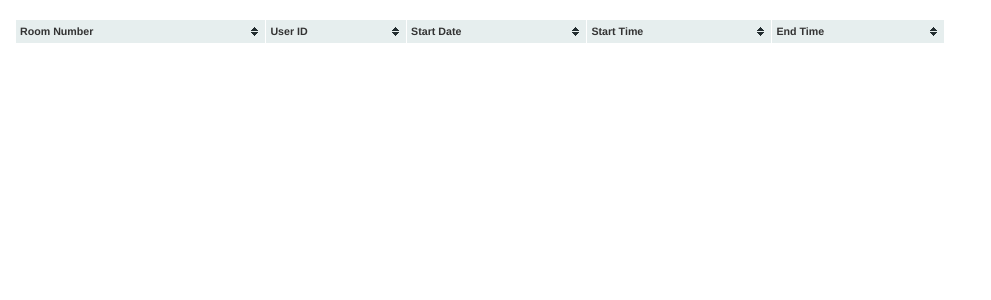
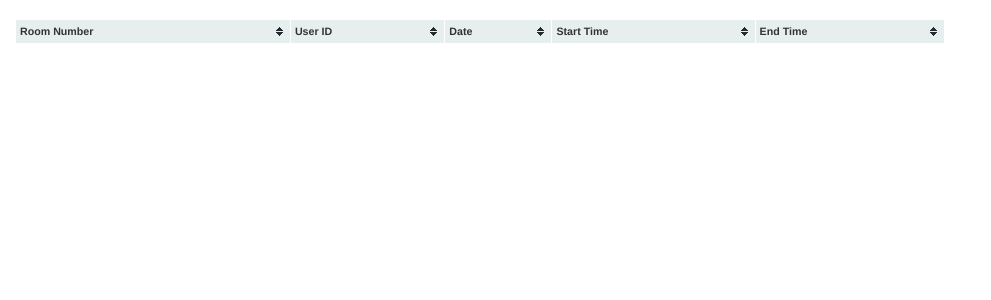
Before and after one commit to SCCapstone/RoomScheduling, a Python web app: template RoomSchedulerApp/templates/roomlist.html in a window 1280 px wide. Shown: the part 52-352 px from the top of the page, without its empty margins (0-991 px from the left). Run offline with Jinja, Linux system fonts and the light colour scheme; the template is opened without the code that fills it, so the values that code supplies are empty; some libraries are stand-ins or nearby versions.

Commit message:
changed start date to date

```diff
--- a/RoomSchedulerApp/templates/roomlist.html
+++ b/RoomSchedulerApp/templates/roomlist.html
@@ -17,7 +17,7 @@
 			{% endif %}
 			<th>Room Number</th>
 			<th>User ID</th>
-			<th>Start Date</th>
+			<th>Date</th>
 			<th>Start Time</th>
 			<th>End Time</th>
 		</tr>
```
